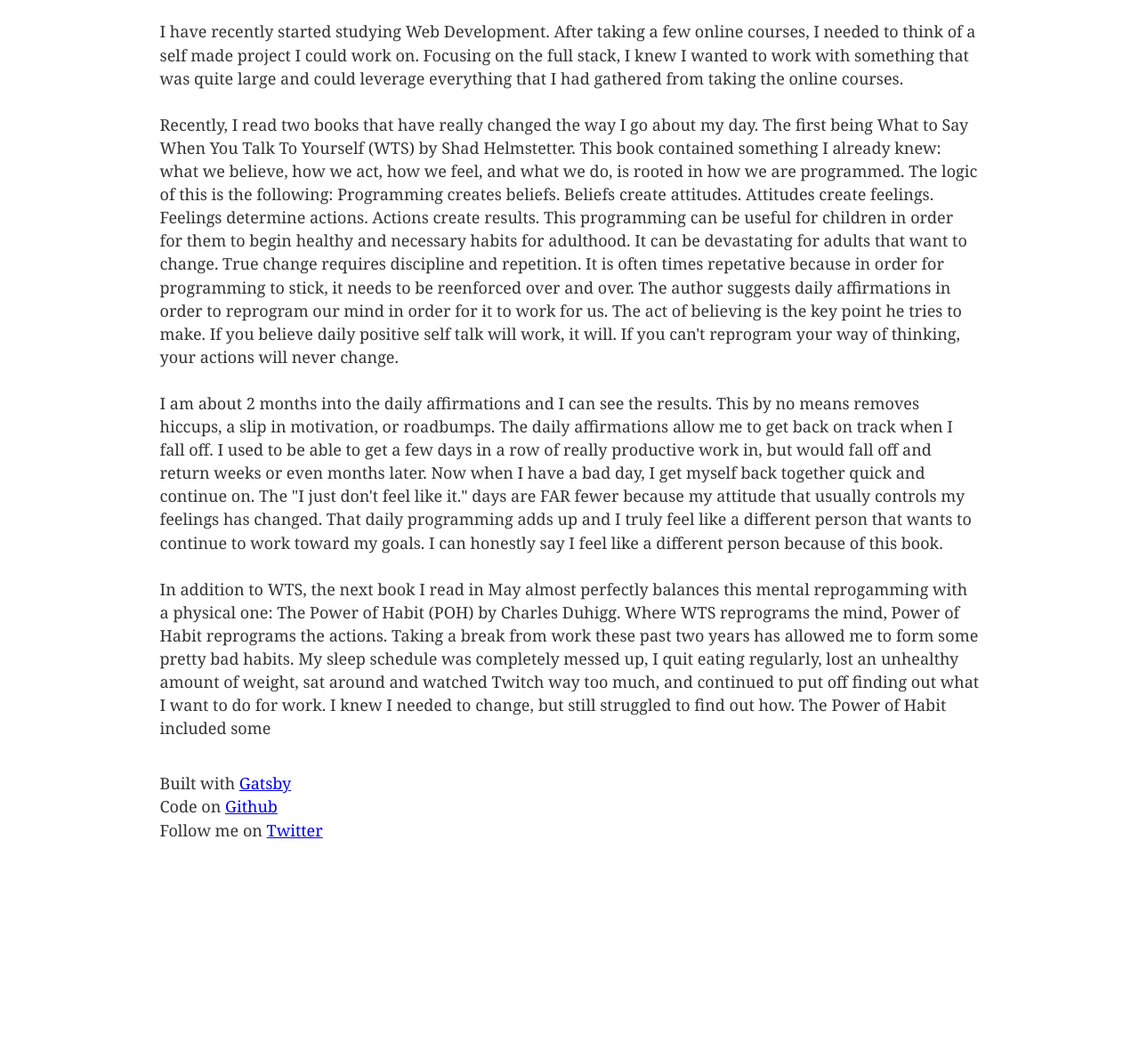
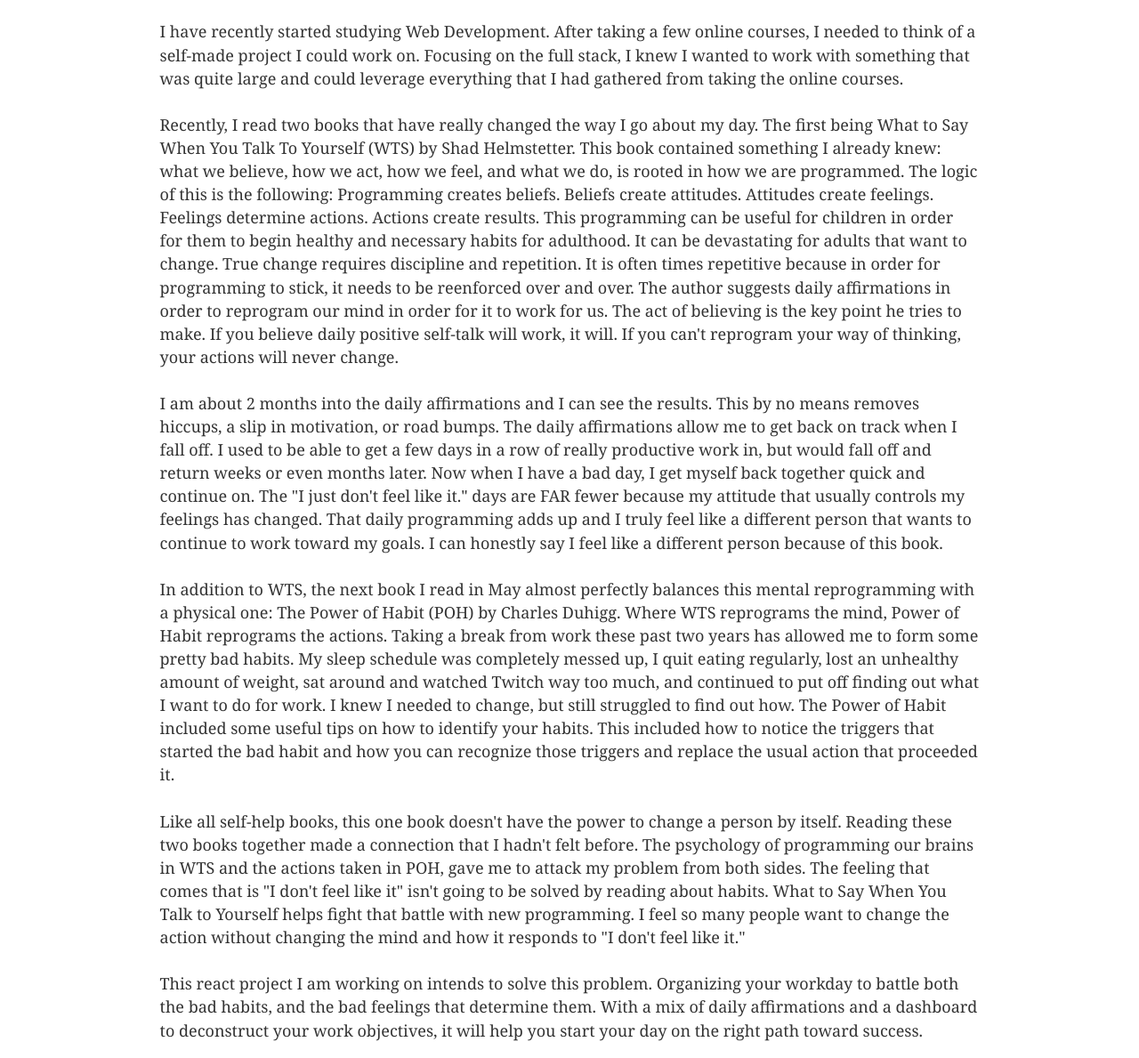
Before and after one commit to suhtoshi/gatsby-blog, a Gatsby site: page /morning-dashboard/ in a window 1280 px wide. Shown: the part 171-1360 px from the top of the page at 89% size. Before the commit the page ends 1143 px from the top, so only its background shows below. Built offline with nearby package versions, Linux system fonts and the light colour scheme; Gatsby itself is replaced by a stand-in of ours.

Commit message:
finished react project post

```diff
--- a/src/markdown-pages/morning-dashboard.md
+++ b/src/markdown-pages/morning-dashboard.md
@@ -1,13 +1,17 @@
 ---
 title: 'Morning Dashboard'
-date: '2021-07-22'
+date: '2021-08-13'
 description: 'Idea for new React project'
 ---
 
-I have recently started studying Web Development. After taking a few online courses, I needed to think of a self made project I could work on. Focusing on the full stack, I knew I wanted to work with something that was quite large and could leverage everything that I had gathered from taking the online courses.
+I have recently started studying Web Development. After taking a few online courses, I needed to think of a self-made project I could work on. Focusing on the full stack, I knew I wanted to work with something that was quite large and could leverage everything that I had gathered from taking the online courses.
 
-Recently, I read two books that have really changed the way I go about my day. The first being What to Say When You Talk To Yourself (WTS) by Shad Helmstetter. This book contained something I already knew: what we believe, how we act, how we feel, and what we do, is rooted in how we are programmed. The logic of this is the following: Programming creates beliefs. Beliefs create attitudes. Attitudes create feelings. Feelings determine actions. Actions create results. This programming can be useful for children in order for them to begin healthy and necessary habits for adulthood. It can be devastating for adults that want to change. True change requires discipline and repetition. It is often times repetative because in order for programming to stick, it needs to be reenforced over and over. The author suggests daily affirmations in order to reprogram our mind in order for it to work for us. The act of believing is the key point he tries to make. If you believe daily positive self talk will work, it will. If you can't reprogram your way of thinking, your actions will never change.
+Recently, I read two books that have really changed the way I go about my day. The first being What to Say When You Talk To Yourself (WTS) by Shad Helmstetter. This book contained something I already knew: what we believe, how we act, how we feel, and what we do, is rooted in how we are programmed. The logic of this is the following: Programming creates beliefs. Beliefs create attitudes. Attitudes create feelings. Feelings determine actions. Actions create results. This programming can be useful for children in order for them to begin healthy and necessary habits for adulthood. It can be devastating for adults that want to change. True change requires discipline and repetition. It is often times repetitive because in order for programming to stick, it needs to be reenforced over and over. The author suggests daily affirmations in order to reprogram our mind in order for it to work for us. The act of believing is the key point he tries to make. If you believe daily positive self-talk will work, it will. If you can't reprogram your way of thinking, your actions will never change.
 
-I am about 2 months into the daily affirmations and I can see the results. This by no means removes hiccups, a slip in motivation, or roadbumps. The daily affirmations allow me to get back on track when I fall off. I used to be able to get a few days in a row of really productive work in, but would fall off and return weeks or even months later. Now when I have a bad day, I get myself back together quick and continue on. The "I just don't feel like it." days are FAR fewer because my attitude that usually controls my feelings has changed. That daily programming adds up and I truly feel like a different person that wants to continue to work toward my goals. I can honestly say I feel like a different person because of this book.
+I am about 2 months into the daily affirmations and I can see the results. This by no means removes hiccups, a slip in motivation, or road bumps. The daily affirmations allow me to get back on track when I fall off. I used to be able to get a few days in a row of really productive work in, but would fall off and return weeks or even months later. Now when I have a bad day, I get myself back together quick and continue on. The "I just don't feel like it." days are FAR fewer because my attitude that usually controls my feelings has changed. That daily programming adds up and I truly feel like a different person that wants to continue to work toward my goals. I can honestly say I feel like a different person because of this book.
 
-In addition to WTS, the next book I read in May almost perfectly balances this mental reprogamming with a physical one: The Power of Habit (POH) by Charles Duhigg. Where WTS reprograms the mind, Power of Habit reprograms the actions. Taking a break from work these past two years has allowed me to form some pretty bad habits. My sleep schedule was completely messed up, I quit eating regularly, lost an unhealthy amount of weight, sat around and watched Twitch way too much, and continued to put off finding out what I want to do for work. I knew I needed to change, but still struggled to find out how. The Power of Habit included some
+In addition to WTS, the next book I read in May almost perfectly balances this mental reprogramming with a physical one: The Power of Habit (POH) by Charles Duhigg. Where WTS reprograms the mind, Power of Habit reprograms the actions. Taking a break from work these past two years has allowed me to form some pretty bad habits. My sleep schedule was completely messed up, I quit eating regularly, lost an unhealthy amount of weight, sat around and watched Twitch way too much, and continued to put off finding out what I want to do for work. I knew I needed to change, but still struggled to find out how. The Power of Habit included some useful tips on how to identify your habits. This included how to notice the triggers that started the bad habit and how you can recognize those triggers and replace the usual action that proceeded it.
+
+Like all self-help books, this one book doesn't have the power to change a person by itself. Reading these two books together made a connection that I hadn't felt before. The psychology of programming our brains in WTS and the actions taken in POH, gave me to attack my problem from both sides. The feeling that comes that is "I don't feel like it" isn't going to be solved by reading about habits. What to Say When You Talk to Yourself helps fight that battle with new programming. I feel so many people want to change the action without changing the mind and how it responds to "I don't feel like it."
+
+This react project I am working on intends to solve this problem. Organizing your workday to battle both the bad habits, and the bad feelings that determine them. With a mix of daily affirmations and a dashboard to deconstruct your work objectives, it will help you start your day on the right path toward success.
```
